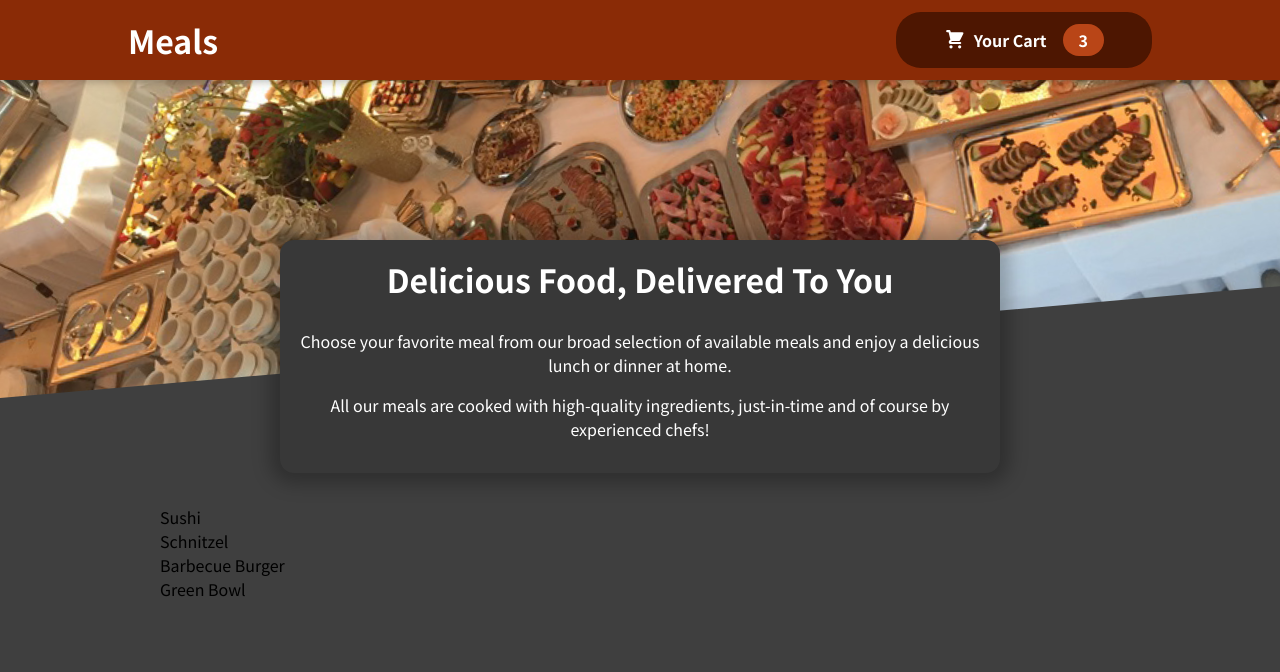
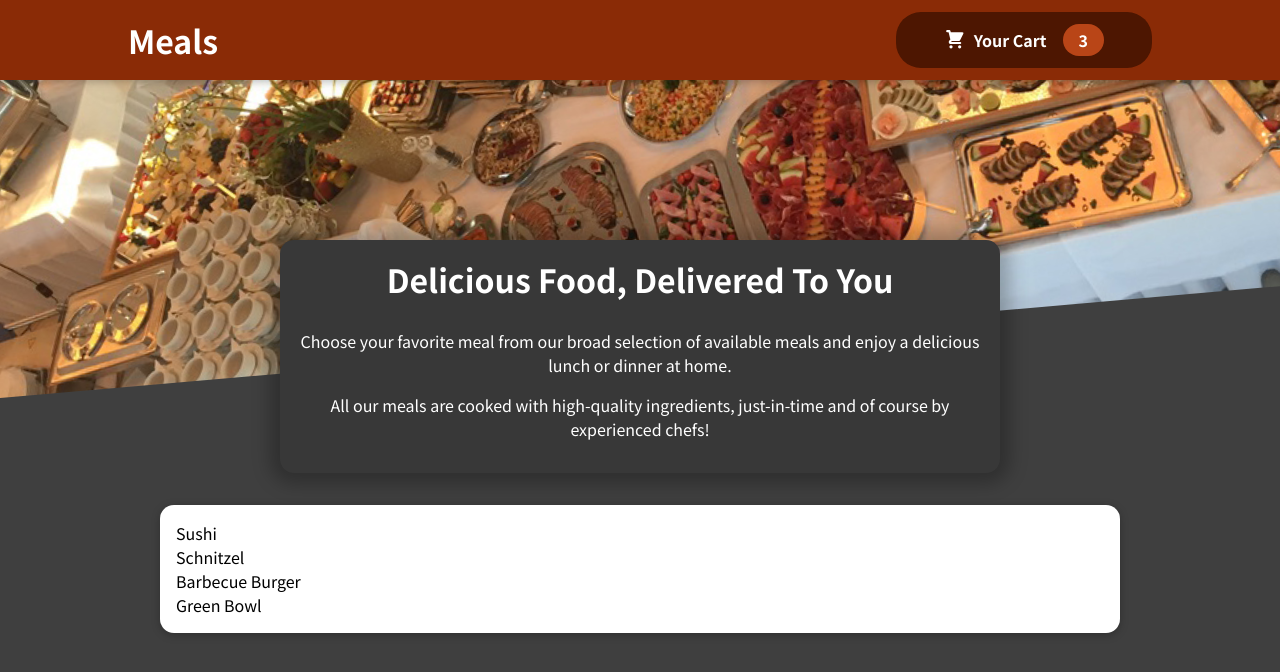
Before and after one commit to GAURAV1-ui/Food-App, a React (Create React App) app: page / in a window 1280 px wide. Shown: the top 672 px of the page. Built offline with nearby package versions, Linux system fonts and the light colour scheme.

Commit message:
mealform added

```diff
--- a/src/components/Meals/AvailableMeals.js
+++ b/src/components/Meals/AvailableMeals.js
@@ -1,4 +1,4 @@
-import Card from '../UI/Card/Card';
+import Card from '../UI/Card';
 import classes from './AvailableMeals.module.css';
 
 const DUMMY_MEALS = [
@@ -33,7 +33,9 @@ const AvailableMeals = () => {
 
   return (
     <section className={classes.meals}>
+    <Card>
       <ul>{mealsList}</ul>
+    </Card>
     </section>
   );
 };
```
Also changed, not shown: src/App.js (+6 -5 lines), src/components/UI/Card.js (renamed from src/components/UI/Card/Card.js), src/components/UI/Card.module.css (renamed from src/components/UI/Card/Card.module.css), src/components/UI/Input.js (renamed from src/components/UI/Input/Input.js), src/components/UI/Input.module.css (renamed from src/components/UI/Input/Input.module.css), 1 other file (tests, documents, lock files or other folders).
